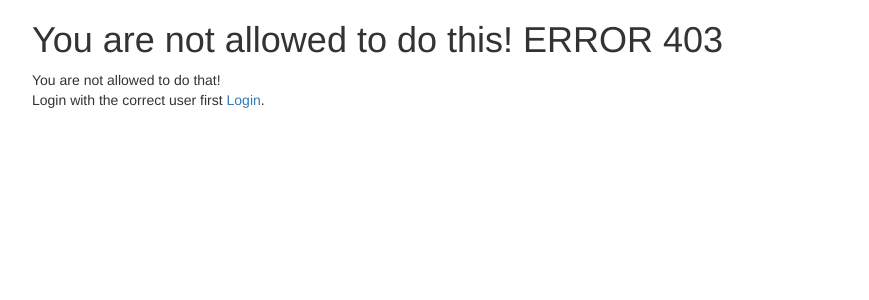
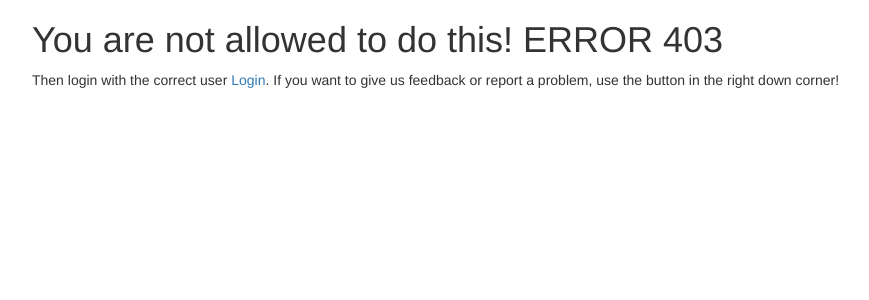
Before and after one commit to pbnl/ScoTooBo, a Symfony app: template app/Resources/views/Exception/error403.html.twig in a window 1280 px wide. Shown: the top 300 px of the page, without its empty margins (38-907 px from the left). Run offline with Twig, Linux system fonts and the light colour scheme; the template is opened without the code that fills it, so the values that code supplies are empty; some libraries are stand-ins or nearby versions.

Commit message:
Added logout link to 403 error page Added reference to feedback button to 403 error page

```diff
--- a/app/Resources/views/Exception/error403.html.twig
+++ b/app/Resources/views/Exception/error403.html.twig
@@ -6,11 +6,13 @@
 
         {% if is_granted('IS_AUTHENTICATED_FULLY') %}
             <h2>Ask the admin why you are not allowed to do that</h2>
+            <a href="{{ path('logout') }}">Logout</a> first.
         {% endif %}
 
         <p>
-            You are not allowed to do that!<br>
-            Login with the correct user first <a href="{{ path('login') }}">Login</a>.
+            Then login with the correct user <a href="{{ path('login') }}">Login</a>.
+
+            If you want to give us feedback or report a problem, use the button in the right down corner!
         </p>
     </div>
 {% endblock %}
```
